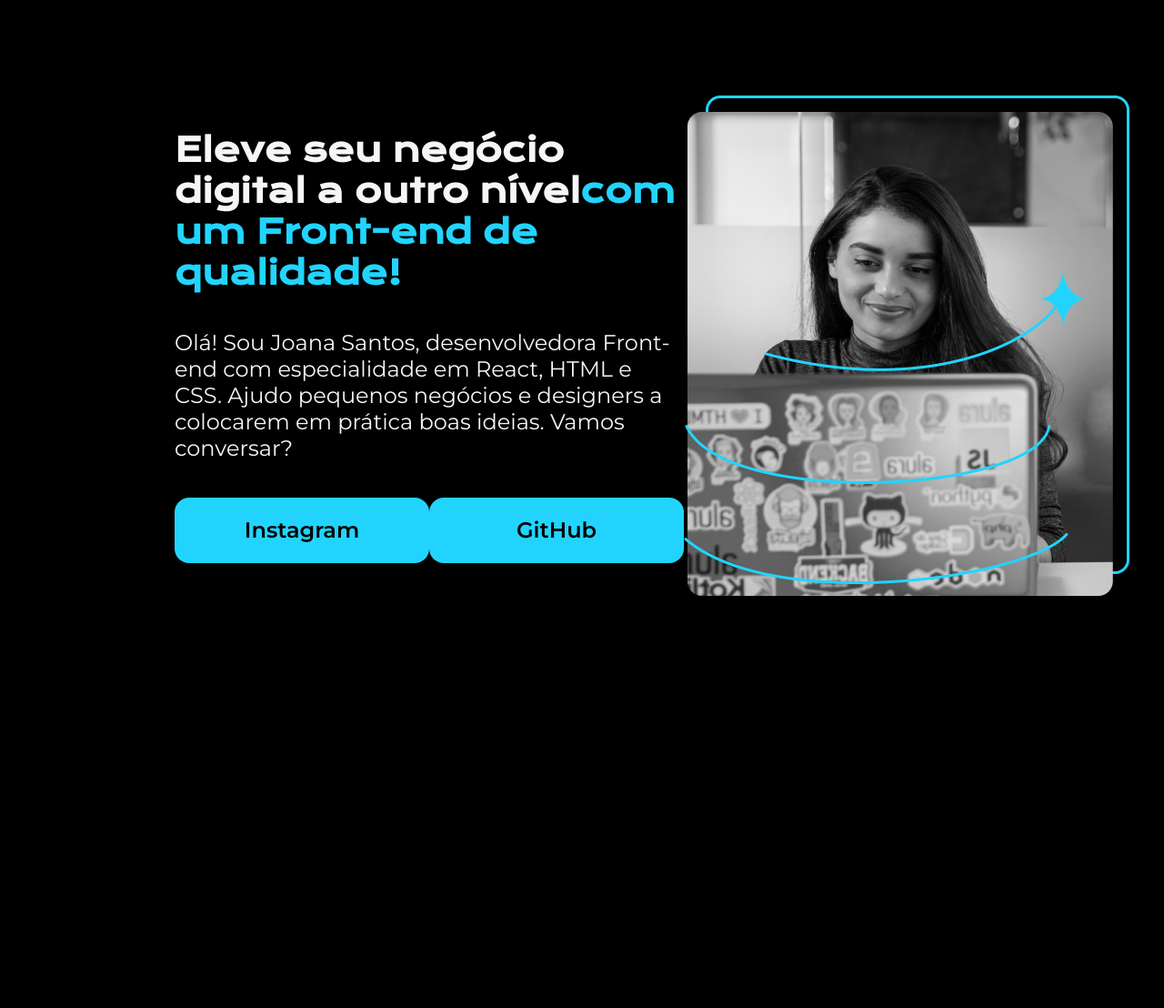
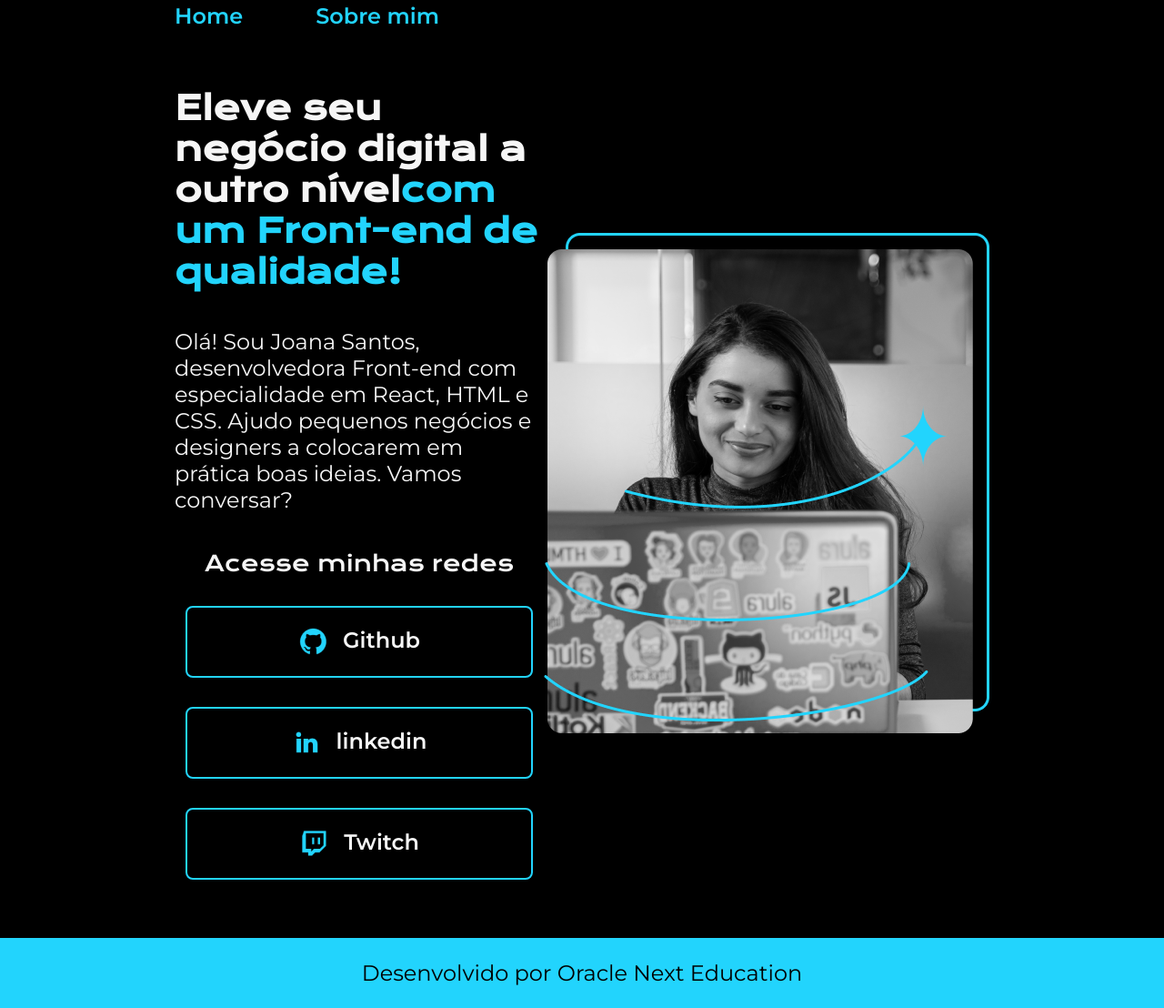
Before and after one commit to GuilhermeDSD19/Oracle-Next-Education, a plain HTML site: page Portifolio_HTML_CSS/index.html in a window 1280 px wide. Shown: the part 23-1131 px from the top of the page at 91% size. Before the commit the page ends 928 px from the top, so only its background shows below. Drawn offline with nearby package versions, Linux system fonts and the light colour scheme.

Commit message:
Portifolio em HTML e CSS V2

```diff
--- a/Portifolio_HTML_CSS/index.html
+++ b/Portifolio_HTML_CSS/index.html
@@ -6,11 +6,16 @@
     <meta http-equiv="X-UA-Compatible" content="IE=edge">
     <meta name="viewport" content="width=device-width, initial-scale=1.0">
     <title>Portifolio</title>
-    <link rel="stylesheet" href="style.css">
+    <link rel="stylesheet" href="./styles/style.css">
 </head>
 
 <body>
-    <header></header>
+    <header class="cabecalho">
+        <nav class="cabecalho__menu">
+            <a class="cabecalho__menu__link" href="index.html">Home</a>
+            <a class="cabecalho__menu__link" href="about.html">Sobre mim</a>
+        </nav>
+    </header>
     <main class="apresentacao">
         <section class="apresentacao__conteudo">
             <h1 class="apresentacao__conteudo__titulo">Eleve seu negócio digital a outro nível<strong
@@ -22,13 +27,26 @@
             colocarem em prática boas ideias. Vamos
             conversar?</p>
             <div class="apresentacao__links">
-                <a class="apresentacao__links__link" href="https://instagram.com/rafaballerini">Instagram</a>
-                <a class="apresentacao__links__link" href="https://github.com/guilhermeonrails">GitHub</a>
+                <h2 class="apresentacao__links__subtitulo">Acesse minhas redes</h2>
+                <a class="apresentacao__links__link" href="https://github.com/rafaballerini">
+                    <img src="./assets/github.png">
+                    Github
+                </a>
+                <a class="apresentacao__links__link" href="https://linkedin.com/in/rafaellaballerini">
+                    <img src="./assets/linkedin.png">
+                    linkedin
+                </a>
+                <a class="apresentacao__links__link" href="https://twitch.tv/guilimadev">
+                    <img src="./assets/twitch.png">
+                    Twitch
+                </a>
             </div>
         </section>
-        <img src="./Imagem.png" alt="Foto da Joana Santos programando">
+        <img src="assets/Imagem.png" alt="Foto da Joana Santos programando">
     </main>
-    <footer></footer>
+    <footer class="rodape">
+        <p>Desenvolvido por Oracle Next Education</p>
+    </footer>
 </body>
 
 </html>
--- a/Portifolio_HTML_CSS/style.css
+++ /dev/null
@@ -1,58 +0,0 @@
-@import url('https://fonts.googleapis.com/css2?family=Krona+One&family=Montserrat:wght@400;600&display=swap');
-
-*{
-    margin: 0;
-    padding: 0;
-}
-
-body{
-    height: 100vh;
-    box-sizing: border-box;
-    background-color: #000000;
-    color: #F6F6F6;
-}
-
-.titulo-destaque{
-    color: #22D4FD;
-}
-
-.apresentacao{
-    margin: 10% 15%;
-    display: flex;
-    align-items: center;
-    justify-content: space-between;
-}
-.apresentacao__conteudo{
-    width: 615px;
-    display: flex;
-    flex-direction: column;
-    gap: 40px;
-}
-
-.apresentacao__conteudo__titulo{
-    font-size: 36px;
-    font-family: 'Krona One', sans-serif;
-}
-
-.apresentacao__conteudo__texto{
-    font-size: 24px;
-    font-family: 'Montserrat', sans-serif;
-}
-
-.apresentacao__links{
-    display: flex;
-    justify-content: space-between;
-}
-
-.apresentacao__links__link{
-    background-color: #22D4FD;
-    width: 280px;
-    text-align: center;
-    border-radius: 16px;
-    font-size: 24px;
-    font-weight: 600;
-    padding: 21.5px 0;
-    text-decoration: none;
-    color: #000000;
-    font-family: 'Montserrat', sans-serif;
-}
--- /dev/null
+++ b/Portifolio_HTML_CSS/styles/style.css
@@ -0,0 +1,99 @@
+@import url('https://fonts.googleapis.com/css2?family=Krona+One&family=Montserrat:wght@400;600&display=swap');
+
+:root {
+    --cor-primaria: #000000;
+    --cor-secundaria: #F6F6F6;
+    --cor-terciaria: #22D4FD;
+    --cor-hover: #272727;
+
+    --fonte-primaria: 'Krona One', sans-serif;
+    --fonte-secundaria: 'Montserrat', sans-serif;
+}
+*{
+    margin: 0;
+    padding: 0;
+}
+
+body{
+    box-sizing: border-box;
+    background-color: var(--cor-primaria);
+    color: var(--cor-secundaria);
+}
+.cabecalho{
+    padding: 2% 0% 0% 15%;
+}
+.cabecalho__menu{
+    display: flex;
+    gap: 80px;
+}
+.cabecalho__menu__link{
+    font-family: var(--fonte-secundaria);
+    font-size: 24px;
+    font-weight: 600;
+    color: var(--cor-terciaria);
+    text-decoration: none;
+}
+.apresentacao{
+    padding: 5% 15%;
+    display: flex;
+    align-items: center;
+    justify-content: space-between;
+}
+.apresentacao__conteudo{
+    width: 615px;
+    display: flex;
+    flex-direction: column;
+    gap: 40px;
+}
+
+.apresentacao__conteudo__titulo{
+    font-size: 36px;
+    font-family: var(--fonte-primaria);
+}
+.titulo-destaque{
+    color: var(--cor-terciaria);
+}
+.apresentacao__conteudo__texto{
+    font-size: 24px;
+    font-family: var(--fonte-secundaria);
+}
+
+.apresentacao__links{
+    display: flex;
+    flex-direction: column;
+    justify-content: space-between;
+    align-items: center;
+    gap: 32px;
+}
+.apresentacao__links__subtitulo{
+    font-family: var(--fonte-primaria);
+    font-weight: 400;
+    font-size: 24px;
+}
+.apresentacao__links__link{
+    display: flex;
+    justify-content: center;
+    gap: 16px;
+    border: 2px solid var(--cor-terciaria);
+    width: 378px;
+    text-align: center;
+    border-radius: 8px;
+    font-size: 24px;
+    font-weight: 600;
+    padding: 21.5px 0;
+    text-decoration: none;
+    color: var(--cor-secundaria);
+    font-family: var(--fonte-secundaria);
+}
+.apresentacao__links__link:hover{
+    background-color: var(--cor-hover);
+}
+.rodape{
+    color: var(--cor-primaria);
+    background-color: var(--cor-terciaria);
+    padding: 24px;
+    text-align: center;
+    font-family: var(--fonte-secundaria);
+    font-size: 24px;
+    font-weight: 400;
+}
```
Also changed, not shown: Portifolio_HTML_CSS/about.html (added, +44 -0 lines), Portifolio_HTML_CSS/assets/Imagem.png (renamed from Portifolio_HTML_CSS/Imagem.png), Portifolio_HTML_CSS/assets/github.png (added), Portifolio_HTML_CSS/assets/instagram.png (added), Portifolio_HTML_CSS/assets/linkedin.png (added), Portifolio_HTML_CSS/assets/twitch.png (added), Portifolio_HTML_CSS/assets/twitter.png (added), 2 other files.
